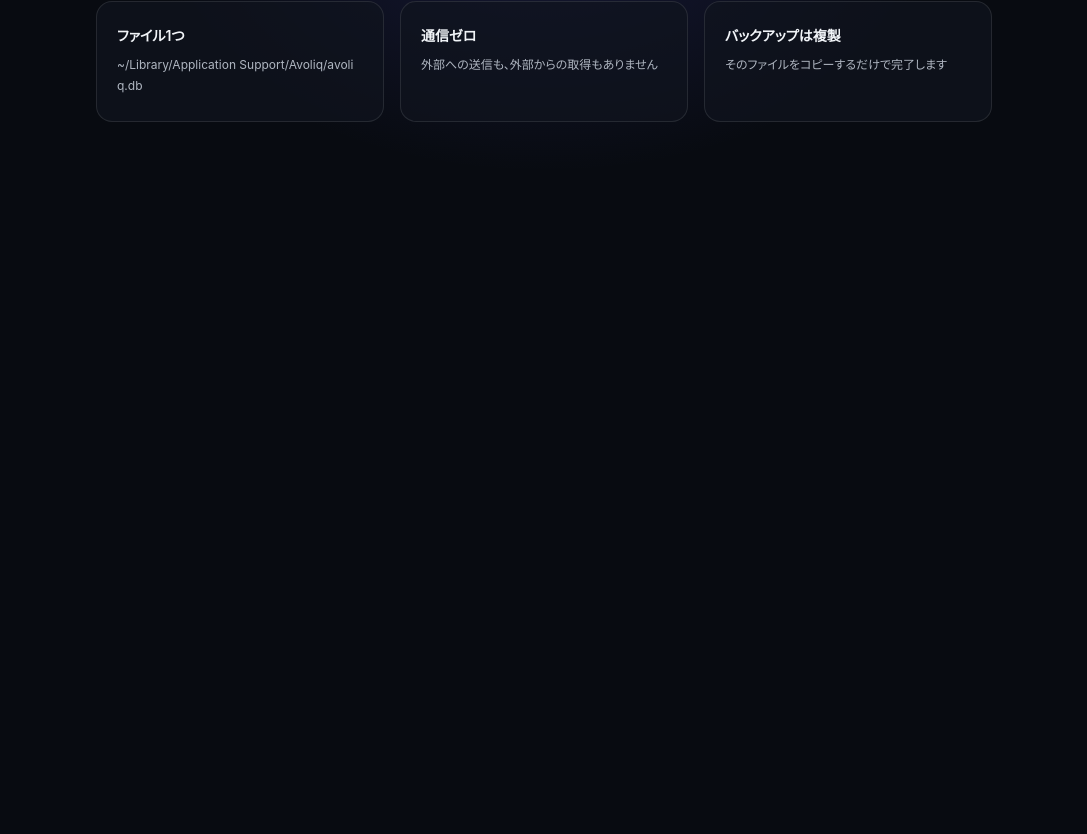
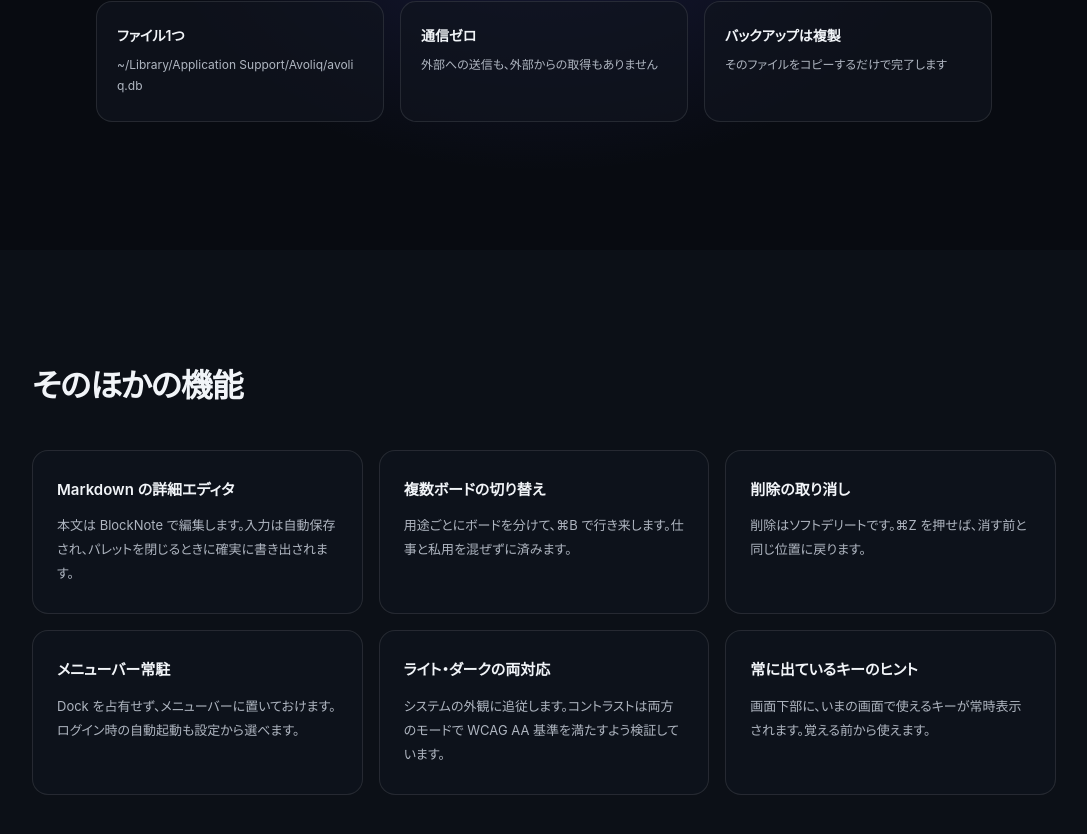
Before and after one commit to Keisuke-MARs/Avoliq, a React (Vite) app in the folder landing/: page / in a window 1280 px wide. Shown: the part 5949-6783 px from the top of the page, without its empty margins (96-1183 px from the left). Before the commit the page ends 6199 px from the top, so only its background shows below. Built offline with nearby package versions, Linux system fonts and the light colour scheme.

Commit message:
feat: そのほかの機能グリッドを追加

```diff
--- a/landing/src/App.tsx
+++ b/landing/src/App.tsx
@@ -1,4 +1,5 @@
 import { FeatureBoard } from "./sections/FeatureBoard";
+import { FeatureGrid } from "./sections/FeatureGrid";
 import { FeatureLocal } from "./sections/FeatureLocal";
 import { FeatureSearch } from "./sections/FeatureSearch";
 import { StickyStage } from "./sections/StickyStage";
@@ -10,6 +11,7 @@ export default function App() {
       <FeatureSearch />
       <FeatureBoard />
       <FeatureLocal />
+      <FeatureGrid />
     </main>
   );
 }
--- /dev/null
+++ b/landing/src/sections/FeatureGrid.tsx
@@ -0,0 +1,55 @@
+import { Reveal } from "../components/Reveal";
+
+const ITEMS = [
+  {
+    title: "Markdown の詳細エディタ",
+    body: "本文は BlockNote で編集します。入力は自動保存され、パレットを閉じるときに確実に書き出されます。",
+  },
+  {
+    title: "複数ボードの切り替え",
+    body: "用途ごとにボードを分けて、⌘B で行き来します。仕事と私用を混ぜずに済みます。",
+  },
+  {
+    title: "削除の取り消し",
+    body: "削除はソフトデリートです。⌘Z を押せば、消す前と同じ位置に戻ります。",
+  },
+  {
+    title: "メニューバー常駐",
+    body: "Dock を占有せず、メニューバーに置いておけます。ログイン時の自動起動も設定から選べます。",
+  },
+  {
+    title: "ライト・ダークの両対応",
+    body: "システムの外観に追従します。コントラストは両方のモードで WCAG AA 基準を満たすよう検証しています。",
+  },
+  {
+    title: "常に出ているキーのヒント",
+    body: "画面下部に、いまの画面で使えるキーが常時表示されます。覚える前から使えます。",
+  },
+];
+
+export function FeatureGrid() {
+  return (
+    <section className="bg-av-bg px-6 py-28">
+      <div className="mx-auto max-w-[64rem]">
+        <Reveal>
+          <h2 className="text-[clamp(1.5rem,3.6vw,2rem)] font-semibold tracking-[-0.03em]">
+            そのほかの機能
+          </h2>
+        </Reveal>
+
+        <div className="mt-10 grid gap-4 sm:grid-cols-2 lg:grid-cols-3">
+          {ITEMS.map((item, i) => (
+            <Reveal key={item.title} delay={0.04 * i}>
+              <div className="h-full rounded-2xl border border-white/10 bg-av-surface/60 px-6 py-7">
+                <h3 className="text-[15px] font-semibold">{item.title}</h3>
+                <p className="mt-3 text-[13px] leading-[1.85] text-av-body">
+                  {item.body}
+                </p>
+              </div>
+            </Reveal>
+          ))}
+        </div>
+      </div>
+    </section>
+  );
+}
```
